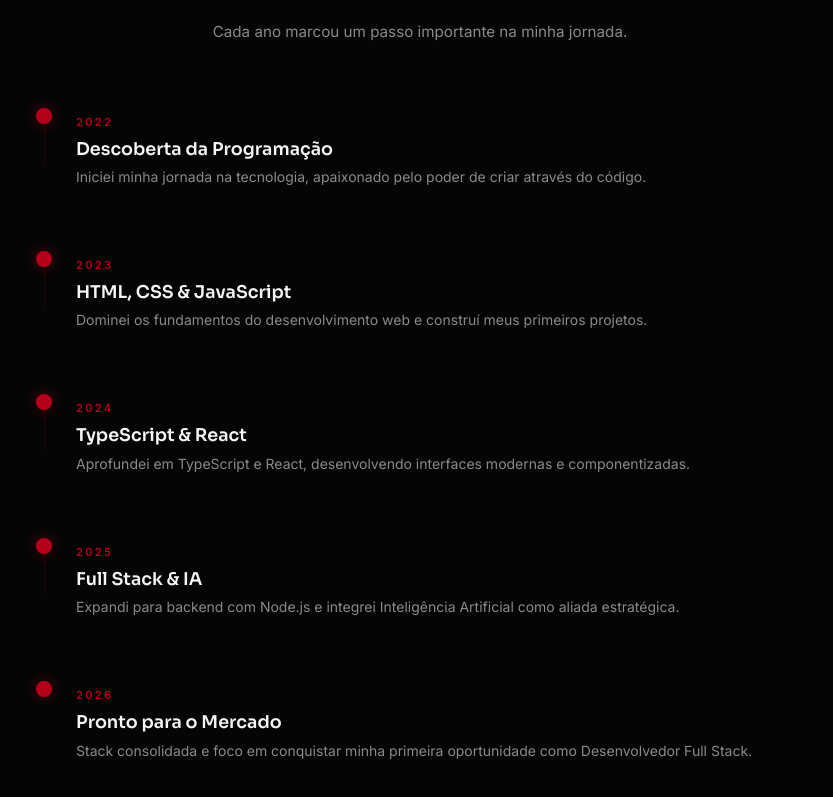
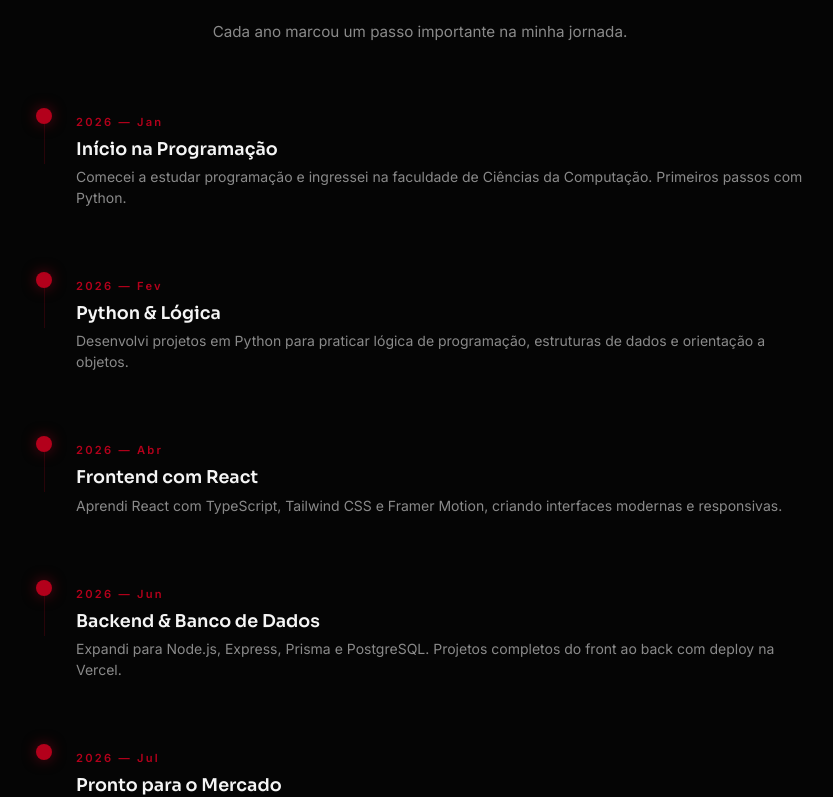
Before and after one commit to caiqueDeOliveira-dev/Site-Caique-O-Castaldeli-Portifolio, a React (Vite) app: page /sobre in a window 1280 px wide. Shown: the part 3865-4662 px from the top of the page, without its empty margins (220-1053 px from the left). Built offline with nearby package versions, Linux system fonts and the light colour scheme; no server answers.

Commit message:
fix: real projects, journey starting 2026, updated curriculum, fixed PDF download

```diff
--- a/src/app/data/data.ts
+++ b/src/app/data/data.ts
@@ -46,112 +46,94 @@ export const PROJECTS = [
   {
     id: 1,
     title: "Portfolio Pessoal",
-    desc: "Site pessoal com design premium, animações cinematográficas e identidade visual única em preto e vermelho.",
+    desc: "Site pessoal com design premium, animações cinematográficas e identidade visual única em preto e vermelho. Construído com React, TypeScript e Tailwind CSS.",
     tags: ["React", "TypeScript", "Tailwind", "Motion"],
     category: "web",
-    github: "https://github.com/caiqueDeOliveira-dev",
-    demo: "https://github.com/caiqueDeOliveira-dev",
+    github: "https://github.com/caiqueDeOliveira-dev/Site-Caique-O-Castaldeli-Portifolio",
+    demo: "https://site-caique-o-castaldeli-portifolio.vercel.app",
   },
   {
     id: 2,
-    title: "Dashboard com IA",
-    desc: "Painel analítico integrado com OpenAI para insights automáticos e visualizações interativas de dados.",
-    tags: ["Next.js", "OpenAI", "TypeScript", "Recharts"],
-    category: "ia",
-    github: "https://github.com/caiqueDeOliveira-dev",
-    demo: "https://github.com/caiqueDeOliveira-dev",
+    title: "Sistema de Login",
+    desc: "Sistema de autenticação de usuários com validação de login, desenvolvido em Python para praticar lógica de programação e segurança.",
+    tags: ["Python", "Autenticação", "Lógica"],
+    category: "web",
+    github: "https://github.com/caiqueDeOliveira-dev/sistema-login-python",
+    demo: "",
   },
   {
     id: 3,
-    title: "E-commerce Moderno",
-    desc: "Plataforma de vendas completa com autenticação, carrinho, checkout e painel administrativo.",
-    tags: ["Next.js", "Node.js", "PostgreSQL", "Stripe"],
+    title: "Sistema de Inventário para Clãs",
+    desc: "Sistema de gerenciamento de inventário para clãs e membros, com organização centralizada de recursos e controle eficiente.",
+    tags: ["Python", "Gestão", "CRUD"],
     category: "web",
-    github: "https://github.com/caiqueDeOliveira-dev",
-    demo: "https://github.com/caiqueDeOliveira-dev",
+    github: "https://github.com/caiqueDeOliveira-dev/Sistema-Inventario-Clas",
+    demo: "",
   },
   {
     id: 4,
-    title: "Chatbot Inteligente",
-    desc: "Assistente virtual com processamento de linguagem natural, contexto de conversa e integração com APIs modernas.",
-    tags: ["React", "OpenAI", "Node.js", "WebSocket"],
-    category: "ia",
-    github: "https://github.com/caiqueDeOliveira-dev",
-    demo: "https://github.com/caiqueDeOliveira-dev",
-  },
-  {
-    id: 5,
-    title: "API REST Robusta",
-    desc: "Backend escalável com autenticação JWT, rate limiting, documentação Swagger e testes automatizados.",
-    tags: ["Node.js", "Express", "PostgreSQL", "JWT"],
+    title: "To-Do List com Tkinter",
+    desc: "Aplicação desktop de gerenciamento de tarefas com interface gráfica Tkinter, persistência local e código estruturado em POO.",
+    tags: ["Python", "Tkinter", "POO"],
     category: "web",
-    github: "https://github.com/caiqueDeOliveira-dev",
-    demo: "https://github.com/caiqueDeOliveira-dev",
-  },
-  {
-    id: 6,
-    title: "Gerador com IA",
-    desc: "Ferramenta que utiliza IA para gerar conteúdo personalizado, imagens e descrições para negócios.",
-    tags: ["React", "OpenAI", "TypeScript", "Next.js"],
-    category: "ia",
-    github: "https://github.com/caiqueDeOliveira-dev",
-    demo: "https://github.com/caiqueDeOliveira-dev",
+    github: "https://github.com/caiqueDeOliveira-dev/todo-list-tkinter",
+    demo: "",
   },
 ];
 
 export const JOURNEY = [
   {
-    year: "2022",
+    year: "2026 — Jan",
     title: "O Início da Jornada",
-    desc: "Descobri o mundo da programação e me apaixonei pelo poder de criar através do código. Primeiros passos com HTML e CSS.",
+    desc: "Comecei a estudar programação e ingressei na faculdade de Ciências da Computação. Descobri um novo universo de possibilidades através do código.",
     side: "left" as const,
   },
   {
-    year: "2023",
-    title: "Mergulhando no JavaScript",
-    desc: "Aprofundei meus conhecimentos em JavaScript, construí meus primeiros projetos interativos e iniciei o aprendizado de React.",
+    year: "2026 — Fev",
+    title: "Primeiros Projetos em Python",
+    desc: "Desenvolvi meus primeiros projetos em Python: sistema de login, inventário para clãs e uma to-do list com interface gráfica. Cada linha de código era um passo adiante.",
     side: "right" as const,
   },
   {
-    year: "2024",
-    title: "Full Stack em Evolução",
-    desc: "Expandindo para o backend com Node.js, bancos de dados e TypeScript. Projetos completos do zero ao deploy.",
+    year: "2026 — Abr",
+    title: "Frontend com React",
+    desc: "Mergulhei no ecossistema React com TypeScript, aprendendo a criar interfaces modernas, componentizadas e responsivas.",
     side: "left" as const,
   },
   {
-    year: "2025",
-    title: "Integrando Inteligência Artificial",
-    desc: "Incorporei IA como aliada estratégica para ampliar produtividade e criar soluções inovadoras com APIs modernas.",
+    year: "2026 — Jun",
+    title: "Full Stack & Deploy",
+    desc: "Expandi para backend com Node.js, Express e Prisma. Completei meu portfólio pessoal full stack e fiz o deploy na Vercel com banco PostgreSQL.",
     side: "right" as const,
   },
   {
-    year: "2026",
+    year: "2026 — Jul",
     title: "Pronto para o Mercado",
-    desc: "Stack consolidada, portfólio robusto e foco total em conquistar minha primeira oportunidade como Desenvolvedor Full Stack.",
+    desc: "Stack consolidada, portfólio no ar e foco total em conquistar minha primeira oportunidade como Desenvolvedor.",
     side: "left" as const,
   },
 ];
 
 export const STATS = [
-  { label: "Projetos Concluídos", value: 12, suffix: "+" },
-  { label: "Tecnologias Dominadas", value: 13, suffix: "" },
-  { label: "Horas de Estudo", value: 2000, suffix: "+" },
-  { label: "Commits no GitHub", value: 500, suffix: "+" },
+  { label: "Projetos Concluídos", value: 4, suffix: "" },
+  { label: "Tecnologias Estudadas", value: 9, suffix: "" },
+  { label: "Horas de Estudo", value: 1500, suffix: "+" },
+  { label: "Commits no GitHub", value: 80, suffix: "+" },
 ] as const;
 
 export const ABOUT_INFO = [
   { label: "Localização", value: "Brasil" },
   { label: "Status", value: "Disponível para Oportunidades" },
-  { label: "Foco", value: "Full Stack & IA" },
-  { label: "Experiência", value: "Em Transição" },
+  { label: "Foco", value: "Desenvolvimento Full Stack" },
+  { label: "Experiência", value: "Em Transição de Carreira" },
 ];
 
 export const ABOUT_TIMELINE = [
-  { year: "2022", title: "Descoberta da Programação", desc: "Iniciei minha jornada na tecnologia, apaixonado pelo poder de criar através do código." },
-  { year: "2023", title: "HTML, CSS & JavaScript", desc: "Dominei os fundamentos do desenvolvimento web e construí meus primeiros projetos." },
-  { year: "2024", title: "TypeScript & React", desc: "Aprofundei em TypeScript e React, desenvolvendo interfaces modernas e componentizadas." },
-  { year: "2025", title: "Full Stack & IA", desc: "Expandi para backend com Node.js e integrei Inteligência Artificial como aliada estratégica." },
-  { year: "2026", title: "Pronto para o Mercado", desc: "Stack consolidada e foco em conquistar minha primeira oportunidade como Desenvolvedor Full Stack." },
+  { year: "2026 — Jan", title: "Início na Programação", desc: "Comecei a estudar programação e ingressei na faculdade de Ciências da Computação. Primeiros passos com Python." },
+  { year: "2026 — Fev", title: "Python & Lógica", desc: "Desenvolvi projetos em Python para praticar lógica de programação, estruturas de dados e orientação a objetos." },
+  { year: "2026 — Abr", title: "Frontend com React", desc: "Aprendi React com TypeScript, Tailwind CSS e Framer Motion, criando interfaces modernas e responsivas." },
+  { year: "2026 — Jun", title: "Backend & Banco de Dados", desc: "Expandi para Node.js, Express, Prisma e PostgreSQL. Projetos completos do front ao back com deploy na Vercel." },
+  { year: "2026 — Jul", title: "Pronto para o Mercado", desc: "Stack consolidada, portfólio no ar e foco em conquistar minha primeira oportunidade como Desenvolvedor." },
 ];
 
 export const ABOUT_VALUES = [
@@ -164,53 +146,51 @@ export const ABOUT_VALUES = [
 ];
 
 export const JOURNEY_STEPS = [
-  { title: "Segurança Patrimonial", desc: "Minha trajetória começou na segurança patrimonial, desenvolvendo disciplina e visão estratégica.", icon: "Shield", side: "left" as const },
-  { title: "Primeiros Estudos", desc: "Decidi migrar para tecnologia e comecei a estudar programação por conta própria.", icon: "BookOpen", side: "right" as const },
-  { title: "HTML", desc: "Dominei a estruturação semântica de páginas web e boas práticas de acessibilidade.", icon: "FileCode2", side: "left" as const },
-  { title: "CSS", desc: "Aprendi estilização avançada, animações, responsividade e frameworks como Tailwind.", icon: "Palette", side: "right" as const },
-  { title: "JavaScript", desc: "Mergulhei na linguagem que trouxe vida às minhas aplicações.", icon: "Braces", side: "left" as const },
-  { title: "TypeScript", desc: "Adicionei tipagem robusta aos meus projetos, garantindo mais segurança e escalabilidade.", icon: "Code2", side: "right" as const },
-  { title: "React", desc: "Dominei o ecossistema React, criando interfaces modernas e componentizadas.", icon: "Atom", side: "left" as const },
-  { title: "Projetos Reais", desc: "Construí aplicações completas do zero ao deploy, aplicando tudo que aprendi.", icon: "Zap", side: "right" as const },
-  { title: "Desenvolvedor Full Stack", desc: "Integro front e back com eficiência, criando soluções completas e escaláveis.", icon: "Server", side: "left" as const },
-  { title: "Especialização em IA", desc: "Utilizo Inteligência Artificial como aliada estratégica para ampliar minha produtividade.", icon: "Bot", side: "right" as const },
+  { title: "Início nos Estudos", desc: "Comecei a estudar programação em janeiro de 2026 e ingressei na faculdade de Ciências da Computação.", icon: "BookOpen", side: "left" as const },
+  { title: "Python", desc: "Aprendi Python com foco em lógica de programação, estruturas de dados e orientação a objetos.", icon: "Braces", side: "right" as const },
+  { title: "HTML & CSS", desc: "Dominei estruturação semântica, estilização com Tailwind CSS e design responsivo.", icon: "FileCode2", side: "left" as const },
+  { title: "JavaScript & TypeScript", desc: "Aprendi JavaScript e TypeScript para desenvolvimento web moderno e tipado.", icon: "Code2", side: "right" as const },
+  { title: "React", desc: "Mergulhei no ecossistema React, criando interfaces modernas e componentizadas.", icon: "Atom", side: "left" as const },
+  { title: "Node.js & Banco", desc: "Expandi para backend com Node.js, Express, Prisma e PostgreSQL.", icon: "Server", side: "right" as const },
+  { title: "Portfólio Full Stack", desc: "Construí este portfólio completo — do design ao deploy — integrando front e back.", icon: "Zap", side: "left" as const },
+  { title: "Git & GitHub", desc: "Versionamento de código com Git e GitHub, mantendo projetos organizados.", icon: "GitBranch", side: "right" as const },
+  { title: "Projeto Revolução", desc: "Iniciei o projeto 'Histórias Apagadas' para compartilhar conhecimento histórico.", icon: "Shield", side: "left" as const },
+  { title: "Pronto para o Mercado", desc: "Em busca da minha primeira oportunidade como Desenvolvedor.", icon: "Bot", side: "right" as const },
 ];
 
 export const CURRICULO = {
-  summary: "Desenvolvedor Full Stack em transição de carreira, com sólida base em React, TypeScript, Node.js e integração com Inteligência Artificial. Apaixonado por tecnologia, aprendizado contínuo e criação de soluções que impactam positivamente a vida das pessoas.",
-  objective: "Conquistar minha primeira oportunidade como Desenvolvedor Full Stack, contribuindo com dedicação, criatividade e uma perspectiva única de quem entende que tecnologia é, acima de tudo, sobre pessoas.",
+  summary: "Em transição para a área de tecnologia, curso Ciências da Computação e estudo programação desde o início de 2026. Já desenvolvi projetos reais com Python, React, TypeScript e Node.js. Trago comigo experiência em controle de acesso, atendimento ao público e organização documental — habilidades que reforçam minha disciplina e compromisso com qualidade.",
+  objective: "Conquistar minha primeira oportunidade na área de desenvolvimento de software, contribuindo com dedicação, responsabilidade e vontade de aprender. Busco um ambiente onde eu possa crescer tecnicamente enquanto agrego valor com minha experiência em processos, atendimento e resolução de problemas.",
   experience: [
-    { period: "2024 — 2026", title: "Desenvolvedor Full Stack (Autônomo)", desc: "Desenvolvimento de projetos pessoais completos, do front ao back, utilizando React, TypeScript, Node.js, Tailwind CSS e integração com IA. Criação de interfaces modernas, APIs REST e deploy de aplicações." },
-    { period: "2020 — 2023", title: "Segurança Patrimonial", desc: "Experiência anterior que desenvolveu disciplina, responsabilidade, visão estratégica e capacidade de atuar sob pressão — habilidades valiosas transferidas para a tecnologia." },
+    { period: "2024 — Atual", title: "Controlador de Acesso — RPM", desc: "Controle de acesso de pessoas e veículos. Atendimento ao público. Cumprimento de procedimentos internos e organização de processos." },
+    { period: "2011 — 2012", title: "Arquivista — Michelete", desc: "Organização documental, catalogação e controle de arquivos." },
   ],
   hardSkills: [
-    "HTML5 & CSS3 (Tailwind, Sass)",
-    "JavaScript (ES6+) & TypeScript",
-    "React & Next.js",
+    "Python (lógica, POO, Tkinter)",
+    "HTML5 & CSS3 (Tailwind CSS)",
+    "JavaScript & TypeScript",
+    "React",
     "Node.js & Express",
-    "APIs REST & GraphQL",
-    "PostgreSQL & MongoDB",
+    "Prisma ORM & PostgreSQL",
     "Git & GitHub",
-    "UI/UX Design (Figma)",
-    "Inteligência Artificial & OpenAI",
+    "APIs REST",
+    "Pacote Office & Organização Documental",
   ],
   softSkills: [
+    "Disciplina e Responsabilidade",
+    "Atendimento ao Público",
+    "Aprendizado Rápido",
+    "Organização",
+    "Resolução de Problemas",
+    "Trabalho em Equipe",
     "Comunicação Clara",
-    "Resolução de Problemas",
-    "Aprendizado Rápido",
-    "Trabalho em Equipe",
-    "Autogestão",
-    "Criatividade",
-    "Resiliência",
-    "Atenção aos Detalhes",
+    "Proatividade",
   ],
   courses: [
-    { name: "Full Stack Web Development", provider: "FreeCodeCamp", year: "2024" },
-    { name: "JavaScript Algorithms & Data Structures", provider: "FreeCodeCamp", year: "2024" },
-    { name: "React - The Complete Guide", provider: "Udemy", year: "2025" },
-    { name: "TypeScript: The Complete Developer's Guide", provider: "Udemy", year: "2025" },
-    { name: "Node.js, Express & MongoDB", provider: "Udemy", year: "2025" },
-    { name: "Inteligência Artificial para Desenvolvedores", provider: "Alura", year: "2025" },
+    { name: "Ciências da Computação (Bacharelado)", provider: "Faculdade", year: "2026 — cursando" },
+    { name: "Python para Iniciantes", provider: "Estudo autônomo", year: "2026" },
+    { name: "React com TypeScript", provider: "Estudo autônomo", year: "2026" },
+    { name: "Node.js, Express & PostgreSQL", provider: "Estudo autônomo", year: "2026" },
   ],
 };
 
--- a/src/app/pages/Curriculo.tsx
+++ b/src/app/pages/Curriculo.tsx
@@ -56,7 +56,7 @@ export default function Curriculo() {
           <div style={{ maxWidth: 1280, margin: "0 auto", padding: "0 24px 24px" }}>
             <FadeIn className="text-center">
               <a
-                href="/curriculo.pdf"
+                href="/Curriculo-Caiquedeoliveira.dev.pdf"
                 download
                 className="inline-flex items-center gap-2 px-8 py-4 rounded-xl font-semibold text-sm transition-all duration-300"
                 style={{ background: "#B3001B", color: "#F5F5F5", fontFamily: "Inter, sans-serif", textDecoration: "none" }}
--- a/src/app/pages/JourneyPage.tsx
+++ b/src/app/pages/JourneyPage.tsx
@@ -1,5 +1,5 @@
 import { motion } from "motion/react";
-import { Shield, BookOpen, FileCode2, Palette, Braces, Code2, Atom, Zap, Server, Bot } from "lucide-react";
+import { Shield, BookOpen, FileCode2, Palette, Braces, Code2, Atom, Zap, Server, Bot, GitBranch } from "lucide-react";
 import { FadeIn } from "../components/FadeIn";
 import { SectionLabel } from "../components/SectionLabel";
 import { Particles } from "../components/Particles";
@@ -9,20 +9,20 @@ import { BackToTop } from "../layout/BackToTop";
 import { ScrollProgress } from "../layout/ScrollProgress";
 
 const iconMap: Record<string, React.ElementType> = {
-  Shield, BookOpen, FileCode2, Palette, Braces, Code2, Atom, Zap, Server, Bot,
+  Shield, BookOpen, FileCode2, Palette, Braces, Code2, Atom, Zap, Server, Bot, GitBranch,
 };
 
 const steps = [
-  { title: "Segurança Patrimonial", desc: "Minha trajetória começou na segurança patrimonial, onde desenvolvi disciplina, responsabilidade e visão estratégica — habilidades que hoje aplico no desenvolvimento de software.", icon: "Shield" },
-  { title: "Primeiros Estudos", desc: "Decidi migrar para tecnologia e comecei a estudar programação por conta própria. Descobri um novo mundo de possibilidades.", icon: "BookOpen" },
-  { title: "HTML", desc: "Dominei a estruturação semântica de páginas web, aprendendo a criar bases sólidas e acessíveis para qualquer projeto.", icon: "FileCode2" },
-  { title: "CSS", desc: "Aprendi estilização avançada, animações, responsividade e frameworks como Tailwind. O design ganhou vida.", icon: "Palette" },
-  { title: "JavaScript", desc: "Mergulhei na linguagem que trouxe vida às minhas aplicações. Lógica, eventos, async, e todo o ecossistema.", icon: "Braces" },
-  { title: "TypeScript", desc: "Adicionei tipagem robusta aos meus projetos, garantindo mais segurança, escalabilidade e código autodocumentado.", icon: "Code2" },
-  { title: "React", desc: "Dominei o ecossistema React, criando interfaces modernas, componentizadas e com experiências fluidas para o usuário.", icon: "Atom" },
-  { title: "Projetos Reais", desc: "Construí aplicações completas do zero ao deploy, aplicando na prática tudo que aprendi e resolvendo problemas reais.", icon: "Zap" },
-  { title: "Desenvolvedor Full Stack", desc: "Integro front-end e back-end com eficiência, criando soluções completas, escaláveis e de alto valor.", icon: "Server" },
-  { title: "Especialização em IA", desc: "Utilizo Inteligência Artificial como aliada estratégica para ampliar produtividade, acelerar aprendizado e inovar.", icon: "Bot" },
+  { title: "Início nos Estudos", desc: "Comecei minha jornada na programação em janeiro de 2026, ingressando na faculdade de Ciências da Computação. Cada conceito aprendido era uma descoberta empolgante.", icon: "BookOpen" },
+  { title: "Python", desc: "Escolhi Python como primeira linguagem. Desenvolvi lógica de programação, estruturas de dados e orientação a objetos com projetos práticos.", icon: "Braces" },
+  { title: "Primeiros Projetos", desc: "Construí um sistema de login, um inventário para clãs e uma to-do list com Tkinter. Cada projeto consolidava meu aprendizado.", icon: "FileCode2" },
+  { title: "HTML & CSS", desc: "Aprendi estruturação semântica de páginas web, estilização avançada com Tailwind CSS e design responsivo.", icon: "Palette" },
+  { title: "TypeScript & React", desc: "Mergulhei no ecossistema React com TypeScript, criando interfaces modernas, componentizadas e com animações fluidas.", icon: "Atom" },
+  { title: "Backend & Banco", desc: "Expandi para Node.js com Express, Prisma ORM e PostgreSQL. Aprendi a criar APIs REST e integrar front com back.", icon: "Server" },
+  { title: "Portfólio Full Stack", desc: "Construí este portfólio completo do zero — design, frontend, backend, banco de dados e deploy na Vercel.", icon: "Zap" },
+  { title: "Git & GitHub", desc: "Dominei o版本amento de código com Git e GitHub, mantendo um histórico organizado de todos os meus projetos.", icon: "Code2" },
+  { title: "Projeto Revolução", desc: "Iniciei o projeto 'Histórias Apagadas' para compartilhar conhecimento histórico de forma acessível e engajadora.", icon: "Shield" },
+  { title: "Pronto para o Mercado", desc: "Stack consolidada, portfólio no ar e foco em conquistar minha primeira oportunidade como Desenvolvedor.", icon: "Bot" },
 ];
 
 export default function JourneyPage() {
@@ -62,7 +62,7 @@ export default function JourneyPage() {
                 <span style={{ color: "#B3001B" }}>Jornada</span>
               </h1>
               <p className="text-xl mx-auto max-w-2xl leading-relaxed" style={{ fontFamily: "Inter, sans-serif", color: "#8A8A8A" }}>
-                Da segurança patrimonial ao desenvolvimento full stack com IA.
+                De iniciante absoluto a desenvolvedor full stack — em apenas 7 meses.
               </p>
               <p className="mt-4 mx-auto max-w-xl" style={{ fontFamily: "Inter, sans-serif", color: "rgba(138,138,138,0.7)", fontSize: "0.95rem" }}>
                 Cada passo me trouxe até aqui. Cada desafio me preparou para o próximo.
--- a/src/app/pages/ProjetoRevolucao.tsx
+++ b/src/app/pages/ProjetoRevolucao.tsx
@@ -35,10 +35,10 @@ const topicos = [
 ];
 
 const timeline = [
-  { year: "2023", title: "A Ideia", desc: "Nasceu a visão de compartilhar conhecimento histórico de forma acessível e envolvente nas redes sociais." },
-  { year: "2024", title: "Primeiros Posts", desc: "Conteúdo começou a ganhar tração com posts educativos sobre períodos históricos marcantes." },
-  { year: "2025", title: "Crescimento", desc: "Expansão para múltiplas plataformas com formato próprio de storytelling histórico." },
-  { year: "2026", title: "Reconhecimento", desc: "Projeto consolidado com centenas de conteúdos publicados e comunidade engajada." },
+  { year: "2026 — Jan", title: "A Ideia", desc: "Nasceu a visão de compartilhar conhecimento histórico de forma acessível e envolvente nas redes sociais." },
+  { year: "2026 — Jun", title: "Primeiros Conteúdos", desc: "Comecei a estruturar o projeto, pesquisar conteúdos históricos e planejar o formato de publicação." },
+  { year: "2026 — Jul", title: "Lançamento", desc: "Projeto no ar com design próprio, identidade visual definida e primeiros conteúdos publicados." },
+  { year: "2026 — Futuro", title: "Crescimento", desc: "Expandir para múltiplas plataformas com storytelling histórico e conteúdo educativo de qualidade." },
 ];
 
 const conteudos = [
```
Also changed, not shown: 2 other files (tests, documents, lock files or other folders).
